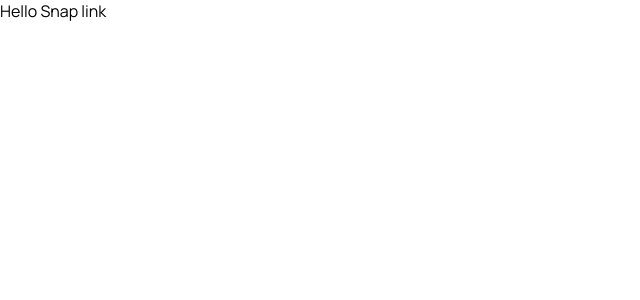
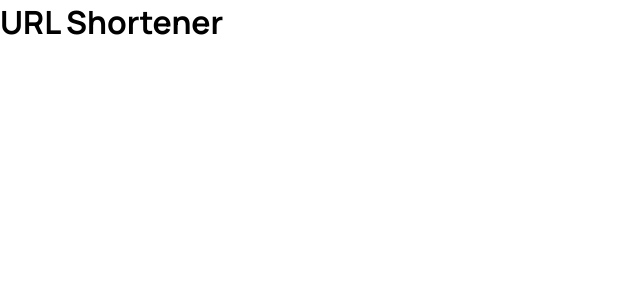
Before and after one commit to NwogeEberechi/snaplink, a React (Vite) app: page / in a window 1280 px wide. Shown: the top 300 px of the page, without its empty margins (0-640 px from the left). Built offline with nearby package versions, Linux system fonts and the light colour scheme.

Commit message:
Setup Routing: configure routing for HomePage and RedirectPage

```diff
--- a/src/App.tsx
+++ b/src/App.tsx
@@ -1,8 +1,13 @@
+import { AppRoutes } from "./routes/AppRoutes";
+import { BrowserRouter as Router } from "react-router-dom";
+
 const App = () => {
   return (
-    <>
-      <p className="read-the-docs">Hello Snap link</p>
-    </>
+    <div>
+      <Router>
+        <AppRoutes />
+      </Router>
+    </div>
   );
 };
 
--- /dev/null
+++ b/src/pages/HomePage.tsx
@@ -0,0 +1,9 @@
+import React from "react";
+
+export const HomePage: React.FC = () => {
+  return (
+    <div className="container mx-auto p-4">
+      <h1 className="text-2xl mb-4">URL Shortener</h1>
+    </div>
+  );
+};
--- /dev/null
+++ b/src/pages/RedirectPage.tsx
@@ -0,0 +1,7 @@
+import { useParams } from "react-router-dom";
+
+export const RedirectPage: React.FC = () => {
+  const { shortUrl } = useParams<{ shortUrl: string }>();
+
+  return <div>Redirecting...{shortUrl}</div>;
+};
--- /dev/null
+++ b/src/routes/AppRoutes.tsx
@@ -0,0 +1,15 @@
+import { Route, Routes, Navigate } from "react-router-dom";
+import { HomePage } from "../pages/HomePage";
+import { RedirectPage } from "../pages/RedirectPage";
+
+export const AppRoutes = () => {
+  return (
+    <div>
+      <Routes>
+        <Route path="/" element={<HomePage />} />
+        <Route path="/:shortUrl" element={<RedirectPage />} />
+        <Route path="*" element={<Navigate to="/" />} />
+      </Routes>
+    </div>
+  );
+};
```
